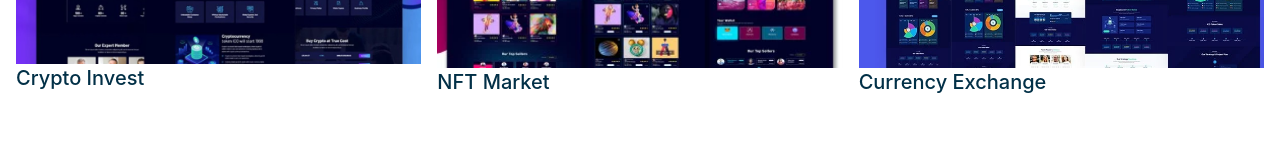
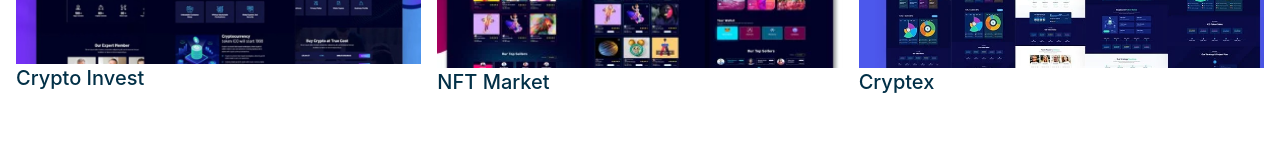
Before and after one commit to mmesomasaint/crypto-templates, a Next.js app: page / in a window 1280 px wide. Shown: the part 741-901 px from the top of the page. Built offline with nearby package versions, Linux system fonts and the light colour scheme.

Commit message:
Fix: Replace with valid addr and link

```diff
--- a/pages/index.js
+++ b/pages/index.js
@@ -149,10 +149,10 @@ export default function Home() {
                   alt='template 3'
                 />
                 <Link
-                  href='/templates/ex-currency'
+                  href='/templates/cryptex'
                   className='w-full text-xl font-medium text-center text-[#023047] dark:text-white capitalize hover:underline'
                 >
-                  Currency Exchange
+                  Cryptex
                 </Link>
               </div>
             </div>
```
